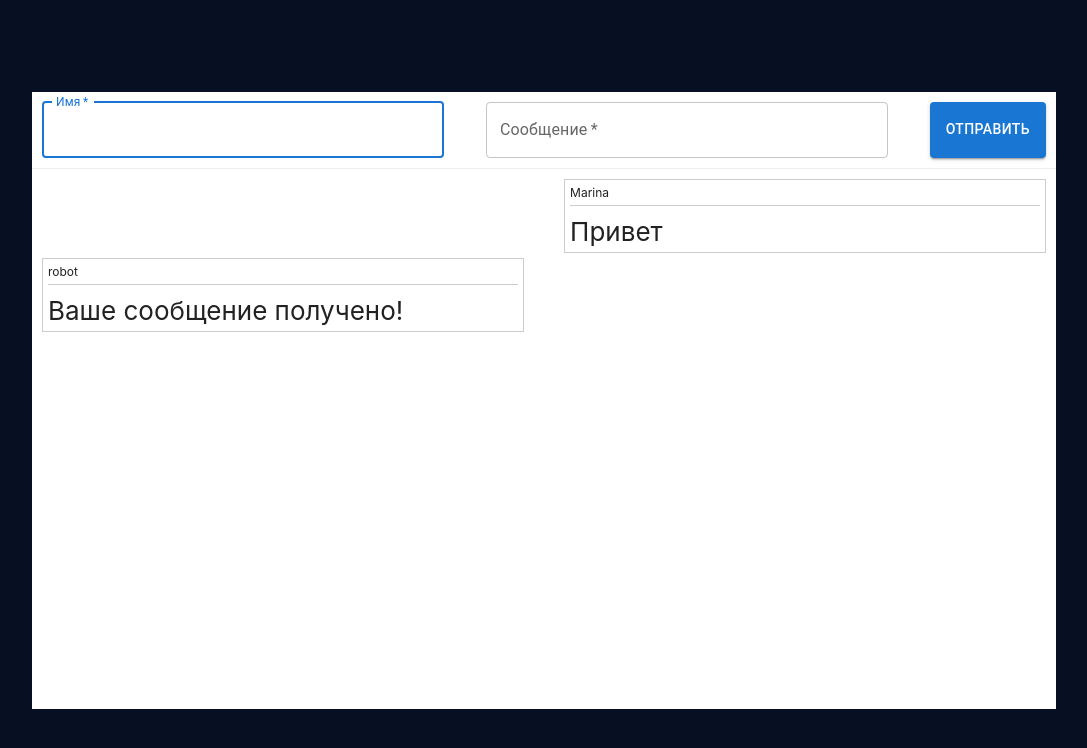
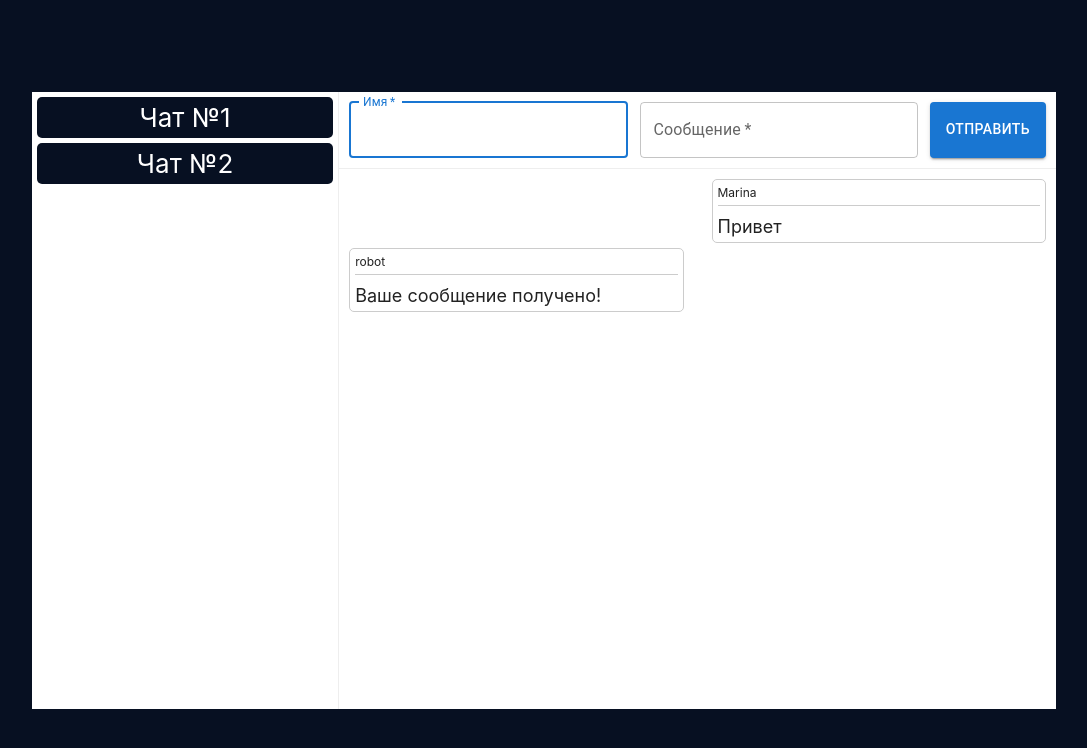
Before and after one commit to mavdoshina/project_react, a React (Create React App) app: page / in a window 1280 px wide. Shown: the top 748 px of the page, without its empty margins (96-1183 px from the left). Built offline with nearby package versions, Linux system fonts and the light colour scheme.

Commit message:
список чатов

```diff
--- a/src/App.css
+++ b/src/App.css
@@ -17,6 +17,7 @@
   width: 80%;
   font-size: calc(10px + 2vmin);
   color: white;
+  display: flex;
 }
 
 .App-link {
@@ -48,6 +49,7 @@
   text-align: left;
   padding: 5px;
   margin-bottom: 5px;
+  border-radius: 5px;
 }
 
 .message-item__autor {
@@ -55,6 +57,10 @@
   border-bottom: 1px solid #ccc;
   padding-bottom: 5px;
   margin-bottom: 10px;
+}
+
+.message-item__text {
+  font-size: 18px;
 }
 
 .inpt {
@@ -83,6 +89,23 @@
   border-bottom: 1px solid #eee;
 }
 
+.chatList {
+  width: 30%;
+  background: #fff;
+  border-right: 1px solid #eee;
+}
+
+.chatItem {
+  padding: 5px;
+  background: #071022;
+  margin: 5px;
+  border-radius: 5px;
+}
+
+.messageArea {
+  width: 70%;
+}
+
 @keyframes App-logo-spin {
   from {
     transform: rotate(0deg);
--- a/src/App.js
+++ b/src/App.js
@@ -2,6 +2,7 @@ import { useEffect, useState, useRef } from 'react';
 import './App.css';
 import Message from './Message';
 import Form from './Form';
+import Chat from './Chat';
 function App() {
     const [messageList, setMessageList] = useState([
         {
@@ -16,6 +17,22 @@ function App() {
       const [messageBody, setMessageBody] = useState({
         text:'',
         author: '',
+      });
+
+      const [chatList, setChatList] = useState([
+        {
+          id: '1',
+          name: 'Чат №1'
+        },
+        {
+          id: '2',
+          name: 'Чат №2'
+        }
+      ]);
+
+      const [chatBody, setChatBody] = useState({
+        id: '',
+        name: ''
       });
 
       const ROBOT_MESSAGE = 'Ваше сообщение получено!';
@@ -35,12 +52,21 @@ function App() {
       return (
         <div className="App">
             <div className='App-body'>
+              <div className="chatList">
+                {
+                  chatList.map((item,index)=><Chat id={item.id} name={item.name} key={index}/>)
+                }
+              </div>
+
+              <div className='messageArea'>
                 <Form data={messageBody} setData={setMessageBody} setMessage={setMessageList} inputRef={inputRef}></Form>
-            <div className='messageList'>
-                {
-                messageList.map((item,index)=><Message text={item.text} author={item.author} key={index}/>)
-                }
-            </div>
+
+                <div className='messageList'>
+                    {
+                    messageList.map((item,index)=><Message text={item.text} author={item.author} key={index}/>)
+                    }
+                </div>
+              </div>
           </div>
         </div>
       );
--- /dev/null
+++ b/src/Chat.js
@@ -0,0 +1,9 @@
+function Chat(props) {
+    return (
+        <div className="chatItem" id={props.id}>
+            {props.name}
+        </div>
+    )
+}
+
+export default Chat;
--- a/src/Message.js
+++ b/src/Message.js
@@ -1,5 +1,3 @@
-import './App.css';
-
 function Message(props) {
 
   let useClassName = 'message-row';
```
